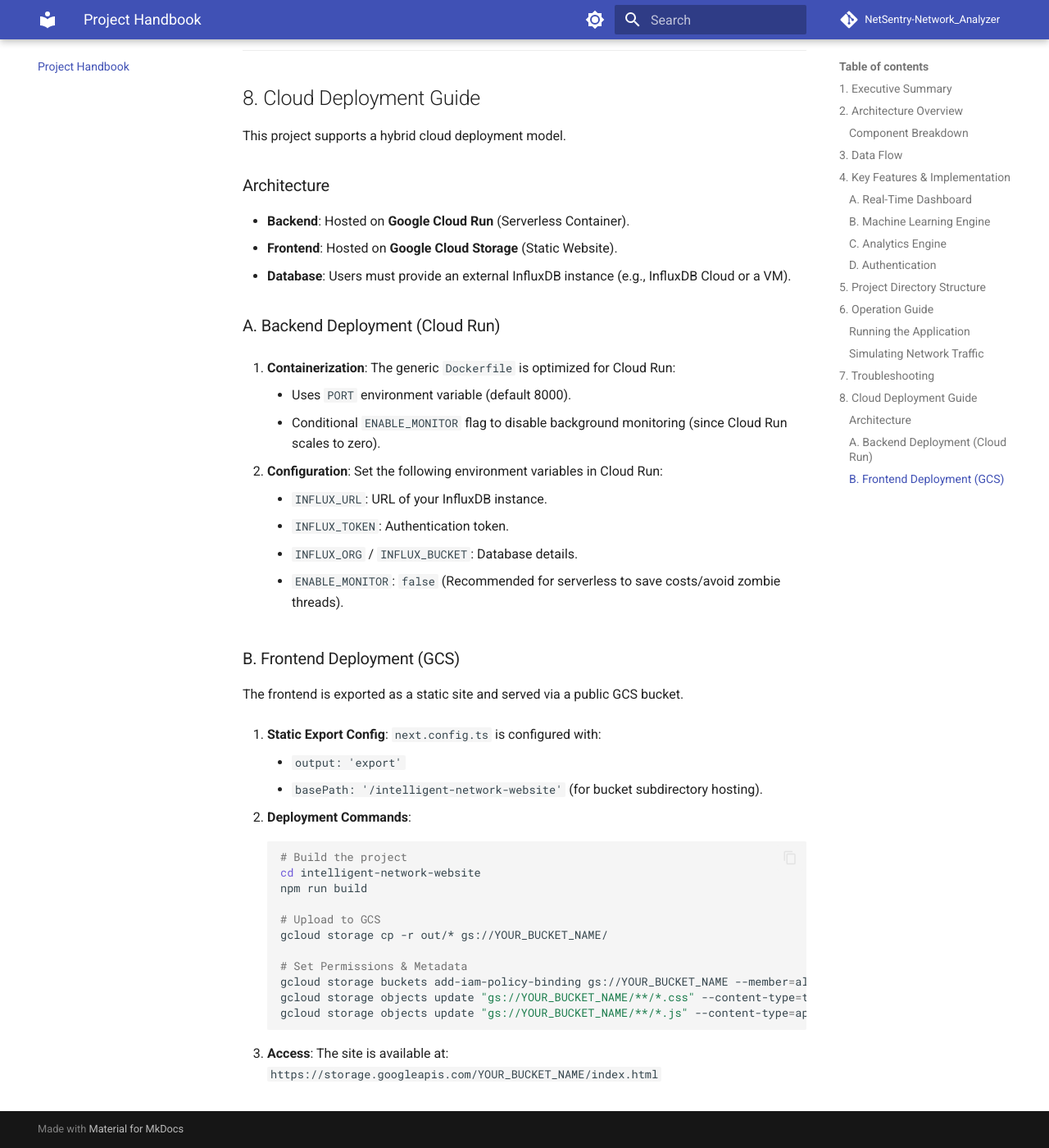
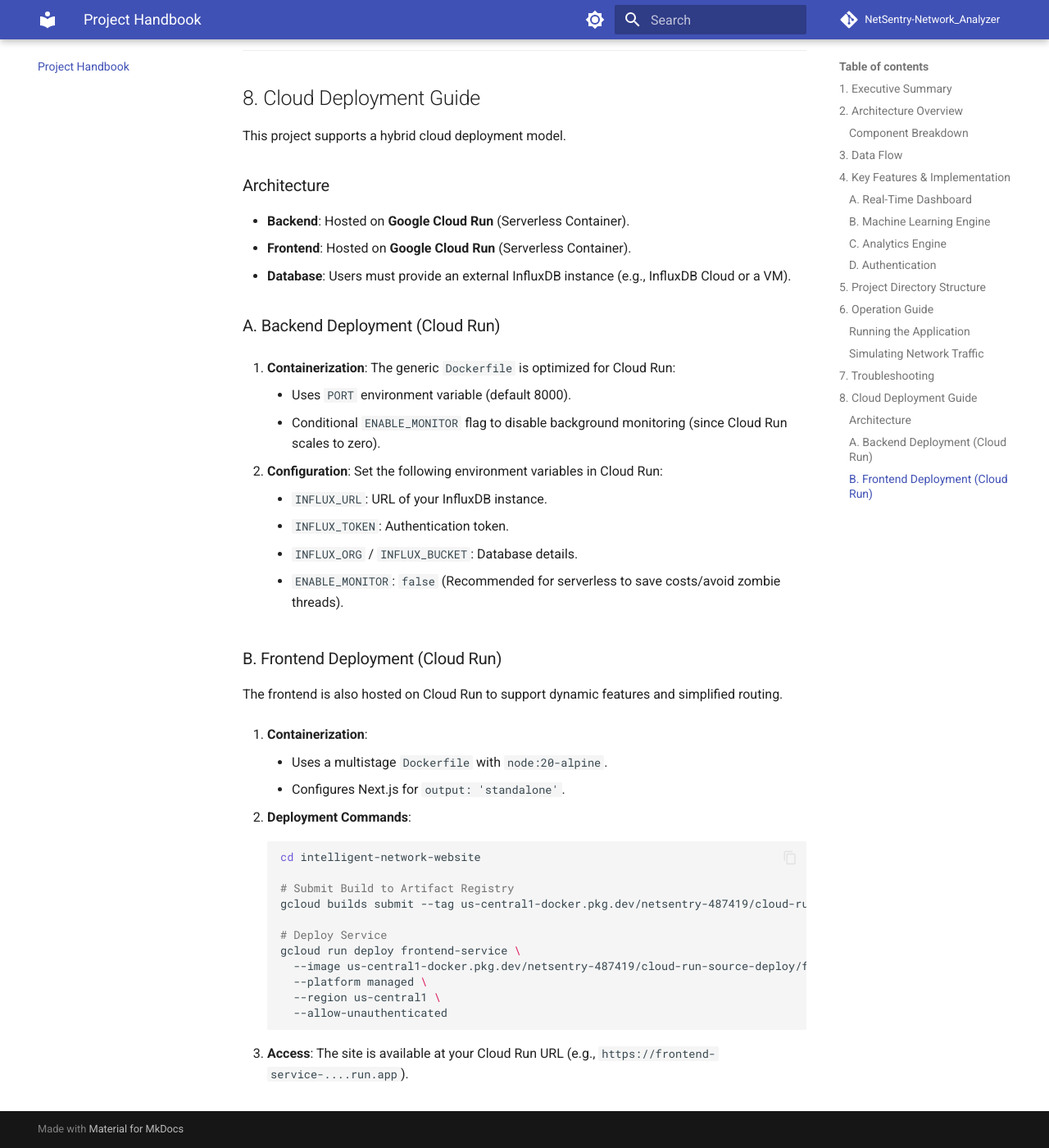
Before and after one commit to mansoor00727/NetSentry-Network_Analyzer, an MkDocs documentation site: the page built from docs/handbook.md, in a window 1280 px wide and 1400 px high, scrolled down 4947 px. Shown: the whole window at 82% size. Built offline with MkDocs 1.6.1 and Material for MkDocs 9.7.7, drawn with Linux system fonts in a browser that asks for light colours; comment, search, counter and statistics services are not loaded.

Commit message:
feat: migrate frontend to Cloud Run with Dockerfile and standalone config

````diff
--- a/docs/handbook.md
+++ b/docs/handbook.md
@@ -197,7 +197,7 @@ This project supports a hybrid cloud deployment model.
 ### Architecture
 
 *   **Backend**: Hosted on **Google Cloud Run** (Serverless Container).
-*   **Frontend**: Hosted on **Google Cloud Storage** (Static Website).
+*   **Frontend**: Hosted on **Google Cloud Run** (Serverless Container).
 *   **Database**: Users must provide an external InfluxDB instance (e.g., InfluxDB Cloud or a VM).
 
 ### A. Backend Deployment (Cloud Run)
@@ -214,29 +214,28 @@ This project supports a hybrid cloud deployment model.
     *   `INFLUX_ORG` / `INFLUX_BUCKET`: Database details.
     *   `ENABLE_MONITOR`: `false` (Recommended for serverless to save costs/avoid zombie threads).
 
-### B. Frontend Deployment (GCS)
+### B. Frontend Deployment (Cloud Run)
 
-The frontend is exported as a static site and served via a public GCS bucket.
+The frontend is also hosted on Cloud Run to support dynamic features and simplified routing.
 
-1.  **Static Export Config**:
-    `next.config.ts` is configured with:
-    *   `output: 'export'`
-    *   `basePath: '/intelligent-network-website'` (for bucket subdirectory hosting).
+1.  **Containerization**:
+    *   Uses a multistage `Dockerfile` with `node:20-alpine`.
+    *   Configures Next.js for `output: 'standalone'`.
 
 2.  **Deployment Commands**:
     ```bash
-    # Build the project
     cd intelligent-network-website
-    npm run build
 
-    # Upload to GCS
-    gcloud storage cp -r out/* gs://YOUR_BUCKET_NAME/
+    # Submit Build to Artifact Registry
+    gcloud builds submit --tag us-central1-docker.pkg.dev/netsentry-487419/cloud-run-source-deploy/frontend-nextjs
 
-    # Set Permissions & Metadata
-    gcloud storage buckets add-iam-policy-binding gs://YOUR_BUCKET_NAME --member=allUsers --role=roles/storage.objectViewer
-    gcloud storage objects update "gs://YOUR_BUCKET_NAME/**/*.css" --content-type=text/css
-    gcloud storage objects update "gs://YOUR_BUCKET_NAME/**/*.js" --content-type=application/javascript
+    # Deploy Service
+    gcloud run deploy frontend-service \
+      --image us-central1-docker.pkg.dev/netsentry-487419/cloud-run-source-deploy/frontend-nextjs \
+      --platform managed \
+      --region us-central1 \
+      --allow-unauthenticated
     ```
 
 3.  **Access**:
-    The site is available at: `https://storage.googleapis.com/YOUR_BUCKET_NAME/index.html`
+    The site is available at your Cloud Run URL (e.g., `https://frontend-service-....run.app`).
````
Also changed, not shown: 2 other files.
